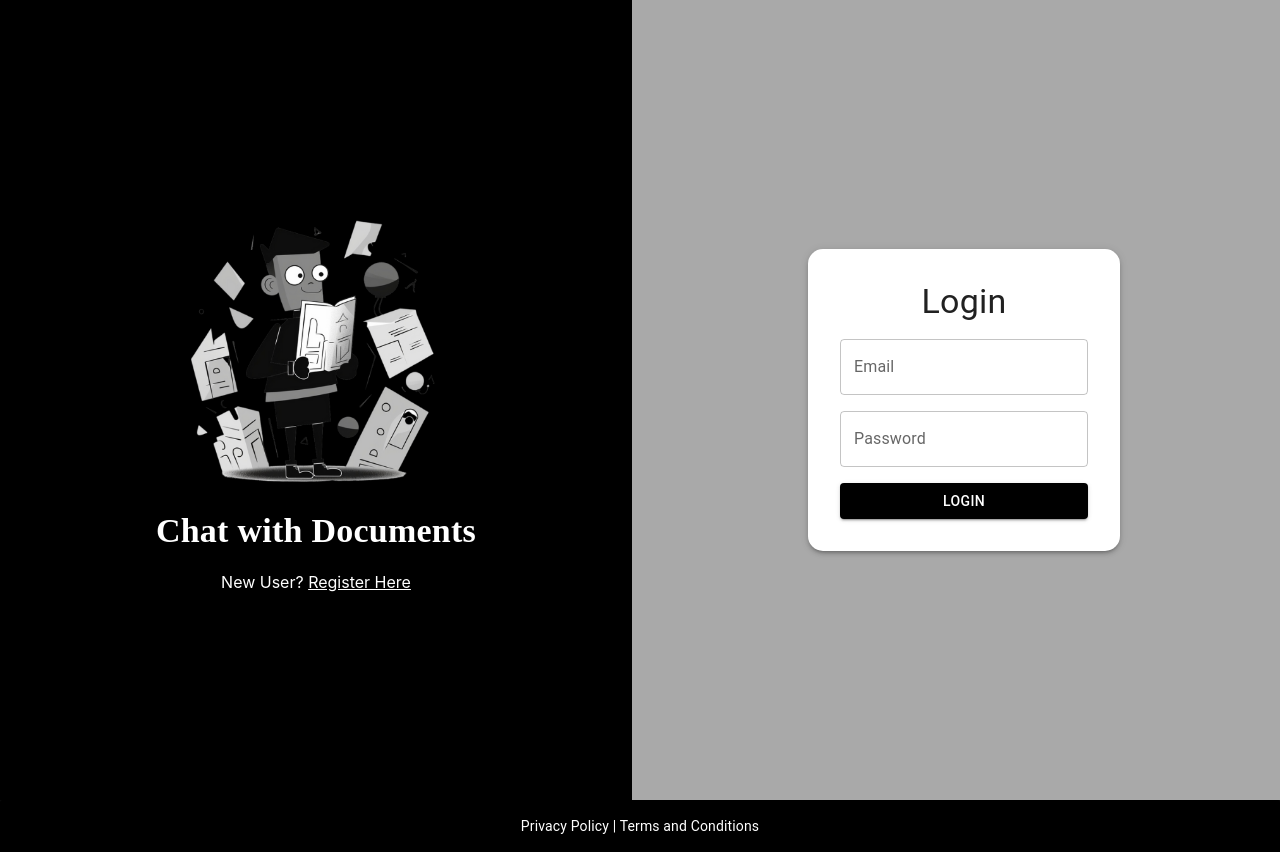
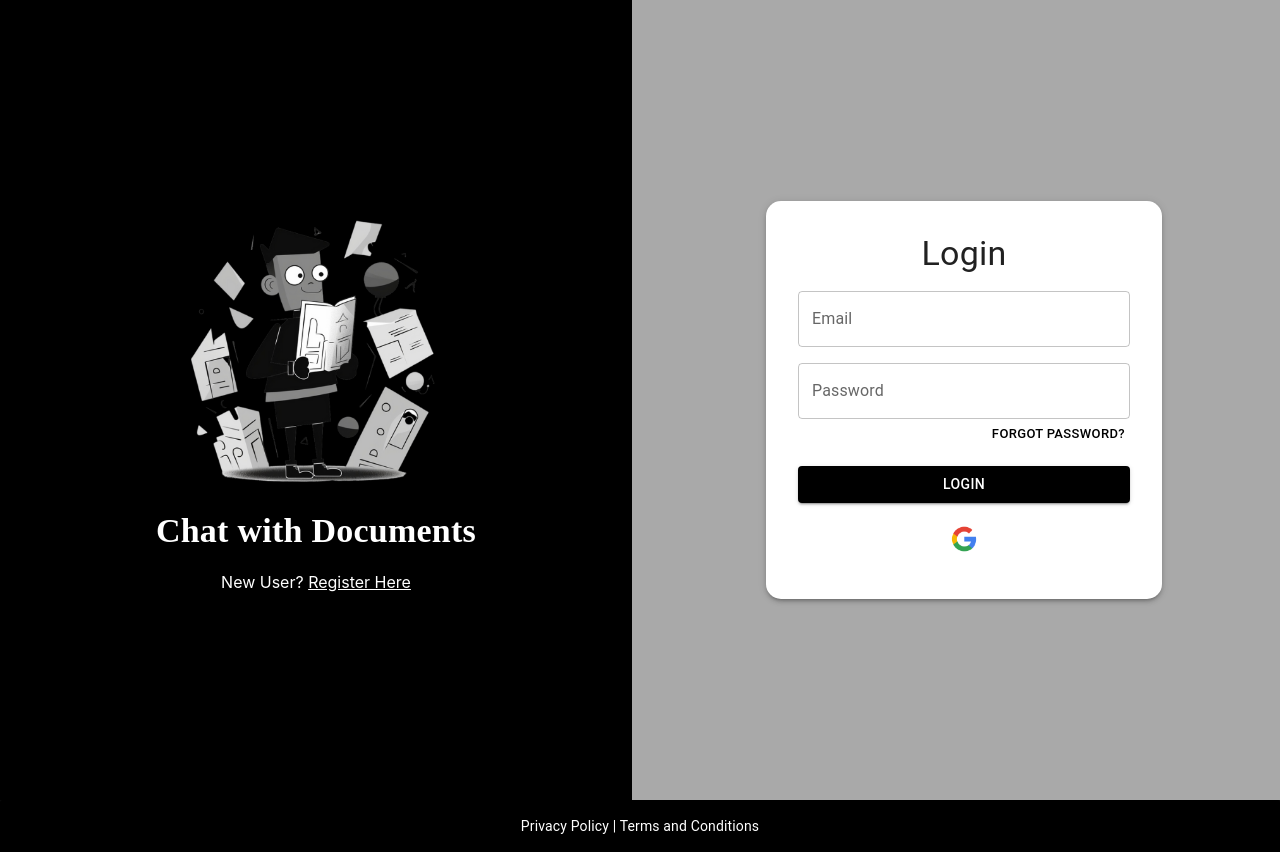
Before and after one commit to kaivan-s/pdf-chat, a React (Create React App) app: page /login in a window 1280 px wide. Built offline with nearby package versions, Linux system fonts and the light colour scheme; no server answers.

Commit message:
Added authentications

```diff
--- a/src/App.js
+++ b/src/App.js
@@ -37,10 +37,7 @@ function App() {
   return (
     <Router>
       <Header user={user} />
-      <Box
-        sx={{ display: 'flex', flexDirection: 'column', height: '100vh',
-        }}
-      >
+      <Box sx={{ display: 'flex', flexDirection: 'column', height: '100vh' }}>
         <Grid container spacing={2} sx={{ flexGrow: 1 }}>
           {!user || !user.emailVerified ? (
             <>
--- a/src/Authentication/login.js
+++ b/src/Authentication/login.js
@@ -1,6 +1,6 @@
 import React, { useState } from "react";
 import { auth } from "../Firebase/firebase";
-import { signInWithEmailAndPassword } from "firebase/auth";
+import { signInWithEmailAndPassword, sendPasswordResetEmail } from "firebase/auth";
 import { useNavigate } from "react-router-dom";
 import { createTheme, ThemeProvider } from '@mui/material/styles';
 import {
@@ -11,19 +11,20 @@ import {
   Box,
   Alert,
   Paper,
-  Grid,
+  Grid, CircularProgress, IconButton
 } from "@mui/material";
+import GoogleLogo from '../Images/GoogleIcon.png';
+import { googleSignIn } from "../Firebase/Google/GoogleAuthenticator";
+import AuthProviderButtons from "../Firebase/Authenticator/AuthProvider";
 
 function Login() {
 
   const theme = createTheme({
     palette: {
       primary: {
-        // Purple and green play nicely together.
         main: 'rgb(0,0,0)',
       },
       secondary: {
-        // This is green.A700 as hex.
         main: '#11cb5f',
       },
     },
@@ -33,21 +34,50 @@ function Login() {
   const [email, setEmail] = useState("");
   const [password, setPassword] = useState("");
   const [error, setError] = useState(null);
+  const [loading, setLoading] = useState(false);
 
   const handleSubmit = async (e) => {
     e.preventDefault();
+    setLoading(true);
     try {
-      await signInWithEmailAndPassword(auth, email, password);
-      navigate('/');
+      const result = await signInWithEmailAndPassword(auth, email, password);
+      if (!result.user.emailVerified) {
+        setError("Email verification pending. Please verify your email address.");
+        setLoading(false);
+      } else {
+        navigate('/');
+      }
     } catch (err) {
       setError(err.message);
+      setLoading(false);
+    }
+  };
+
+  const handleForgotPassword = async () => {
+    if (email === "") {
+      setError("Please enter your email address.");
+      return;
+    }
+    try {
+      await sendPasswordResetEmail(auth, email);
+      setError("Password reset email sent. Please check your inbox.");
+    } catch (err) {
+      setError(err.message);
+    }
+  };
+
+  const handleGoogleSignIn = async () => {
+    try {
+      await googleSignIn(navigate);
+    } catch (error) {
+      setError(error.message);
     }
   };
 
   return (
     <Container maxWidth="xs">
       <Grid container alignItems="center" justifyContent="center" style={{ minHeight: "100vh" }}>
-        <Paper elevation={3} style={{ padding: "2rem", borderRadius: "15px" }}>
+        <Paper elevation={3} style={{ padding: "2rem", borderRadius: "15px", width:'80vw' }}>
           <Typography variant="h4" align="center"> Login </Typography>
           <form onSubmit={handleSubmit}>
             <Box mt={2}>
@@ -56,22 +86,35 @@ function Login() {
             <Box mt={2}>
               <TextField fullWidth type="password" label="Password" variant="outlined" value={password} onChange={(e) => setPassword(e.target.value)}/>
             </Box>
+            <Grid container justifyContent="flex-end">
+              <Grid item>
+                <Box mt={0}>
+                  <ThemeProvider theme={theme}>
+                    <Button color="primary" size="small" onClick={handleForgotPassword}>Forgot Password?</Button>
+                  </ThemeProvider>
+                </Box>
+              </Grid>
+            </Grid>
             <ThemeProvider theme={theme}>
               <Box mt={2}>
-                <Button fullWidth type="submit" variant="contained" color="primary">Login</Button>
+                {loading ? (
+                  <ThemeProvider theme={theme}>
+                    <CircularProgress color="primary" size="2rem" />
+                  </ThemeProvider>
+                ) : (
+                  <ThemeProvider theme={theme}>
+                    <Button fullWidth type="submit" variant="contained" color="primary">Login</Button>
+                  </ThemeProvider>
+                )}
               </Box>
             </ThemeProvider>
+            <Box mt={1} display="flex" justifyContent="center">
+              <IconButton onClick={handleGoogleSignIn}>
+                <img src={GoogleLogo} alt="Google Login" width="40" height="40" />
+              </IconButton>
+              {/* <AuthProviderButtons /> */}
+          </Box>
           </form>
-          {/* <Box mt={2}>
-            <Button
-              fullWidth
-              variant="contained"
-              color="secondary"
-              onClick={() => navigate("/register")}
-            >
-              Register
-            </Button>
-          </Box> */}
           {error && (
             <Box mt={2}>
               <Alert severity="error">{error}</Alert>
--- a/src/Authentication/register.js
+++ b/src/Authentication/register.js
@@ -1,6 +1,7 @@
 import React, { useState } from "react";
 import { auth } from "../Firebase/firebase";
 import { createUserWithEmailAndPassword, sendEmailVerification } from "firebase/auth";
+import { googleSignIn } from "../Firebase/Google/GoogleAuthenticator";
 import { useNavigate } from "react-router-dom";
 import { createTheme, ThemeProvider } from '@mui/material/styles';
 import {
@@ -11,19 +12,18 @@ import {
   Box,
   Alert,
   Paper,
-  Grid, CircularProgress
+  Grid, CircularProgress, IconButton
 } from "@mui/material";
+import GoogleLogo from '../Images/GoogleIcon.png';
 
 function Register() {
 
   const theme = createTheme({
     palette: {
       primary: {
-        // Purple and green play nicely together.
         main: 'rgb(0,0,0)',
       },
       secondary: {
-        // This is green.A700 as hex.
         main: '#11cb5f',
       },
     },
@@ -35,6 +35,7 @@ function Register() {
   const [error, setError] = useState(null);
   const [emailSent, setEmailSent] = useState(false);
   const [loading, setLoading] = useState(false);
+  const [resendLoading, setResendLoading] = useState(false);
 
   const handleSubmit = async (e) => {
     e.preventDefault();
@@ -52,11 +53,31 @@ function Register() {
     }
   };
 
+  const handleResendVerification = async () => {
+    setResendLoading(true);
+    try {
+      await sendEmailVerification(auth.currentUser);
+      setResendLoading(false);
+    } catch (err) {
+      console.log(err);
+      setError(err.message);
+      setResendLoading(false);
+    }
+  };
+
+  const handleGoogleSignIn = async () => {
+    try {
+      await googleSignIn(navigate);
+    } catch (error) {
+      setError(error.message);
+    }
+  };
+
   return (
     <Container maxWidth="xs">
       <Grid container alignItems="center" justifyContent="center" style={{ minHeight: "100vh" }}>
         <Paper elevation={3} style={{ padding: "2rem", borderRadius: "15px", width:'80vw'}}>
-          <Typography variant="h4" align="center" sx={{fontFamily:'TimesNewRoman'}}> Start your journey </Typography>
+          <Typography variant="h4" align="center" sx={{fontFamily:'TimesNewRoman'}}> Start Your Journey </Typography>
           <form onSubmit={handleSubmit}>
             <Box mt={2}>
               <TextField fullWidth label="Email" variant="outlined" value={email} onChange={(e) => setEmail(e.target.value)}/>
@@ -80,7 +101,13 @@ function Register() {
             <Box mt={2}>
               <Alert severity="success">
                 Verification email sent! Please check your email and follow the instructions to complete registration.
-                <Button color="primary" size="small" onClick={() => navigate("/resend-verification")}> Resend verification link</Button>
+                {resendLoading ? (
+                  <Grid container justifyContent="center" alignItems="center">
+                    <CircularProgress color="primary" size="1rem" />
+                  </Grid>
+                ) : (
+                  <Button color="primary" size="small" onClick={handleResendVerification}>Resend verification link</Button>
+                )}
               </Alert>
             </Box>
           ) : (error && (
@@ -89,6 +116,11 @@ function Register() {
               </Box>
             )
           )}
+          <Box mt={1} display="flex" justifyContent="center">
+            <IconButton onClick={handleGoogleSignIn}>
+              <img src={GoogleLogo} alt="Google Login" width="40" height="40" />
+            </IconButton>
+          </Box>
         </Paper>
       </Grid>
     </Container>
--- /dev/null
+++ b/src/Firebase/Authenticator/AuthProvider.js
@@ -0,0 +1,39 @@
+import React from "react";
+import { signInWithPopup, OAuthProvider } from "firebase/auth";
+import { auth } from '../firebase'
+import { IconButton } from "@mui/material";
+import GoogleLogo from "../../Images/GoogleIcon.png";
+import AppleLogo from "../../Images/AppleLogo.png";
+
+const handleGoogleSignIn = async () => {
+  const provider = new OAuthProvider("google.com");
+  try {
+    await signInWithPopup(auth, provider);
+  } catch (err) {
+    console.error(err.message);
+  }
+};
+
+const handleAppleSignIn = async () => {
+  const provider = new OAuthProvider("apple.com");
+  try {
+    await signInWithPopup(auth, provider);
+  } catch (err) {
+    console.error(err.message);
+  }
+};
+
+const AuthProviderButtons = () => {
+  return (
+    <>
+      <IconButton onClick={handleGoogleSignIn}>
+        <img src={GoogleLogo} alt="Google Login" width="40" height="40" />
+      </IconButton>
+      <IconButton onClick={handleAppleSignIn}>
+        <img src={AppleLogo} alt="Apple Login" width="50" height="30" />
+      </IconButton>
+    </>
+  );
+};
+
+export default AuthProviderButtons;
--- /dev/null
+++ b/src/Firebase/Google/GoogleAuthenticator.js
@@ -0,0 +1,15 @@
+import { auth } from "../firebase";
+import { GoogleAuthProvider, signInWithPopup } from "firebase/auth";
+
+export const googleSignIn = async (navigate) => {
+  const provider = new GoogleAuthProvider();
+
+  try {
+    const result = await signInWithPopup(auth, provider);
+    navigate('/');
+    return result;
+  } catch (error) {
+    console.error("Error during Google Sign-In", error);
+    throw error;
+  }
+};
```
Also changed, not shown: src/Images/AppleLogo.png (added), src/Images/GoogleIcon.png (added).
